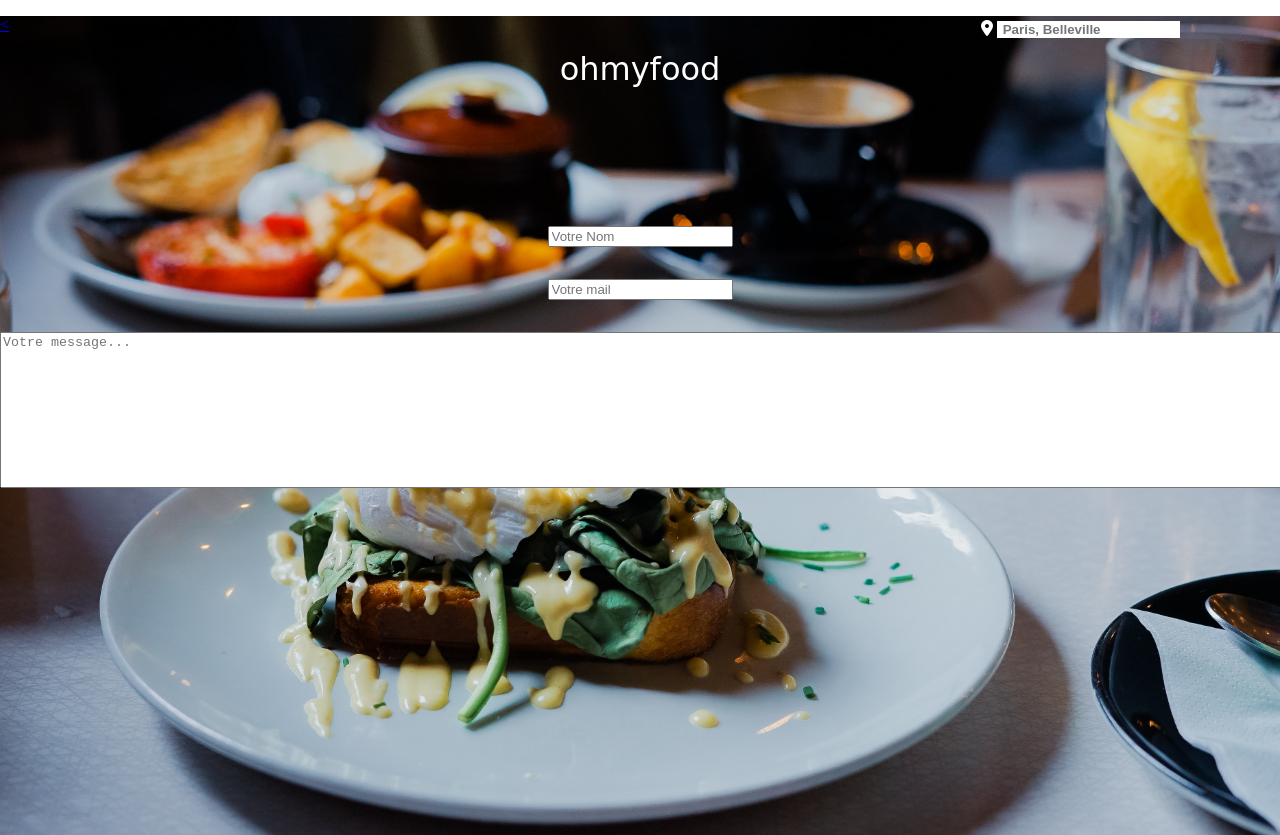
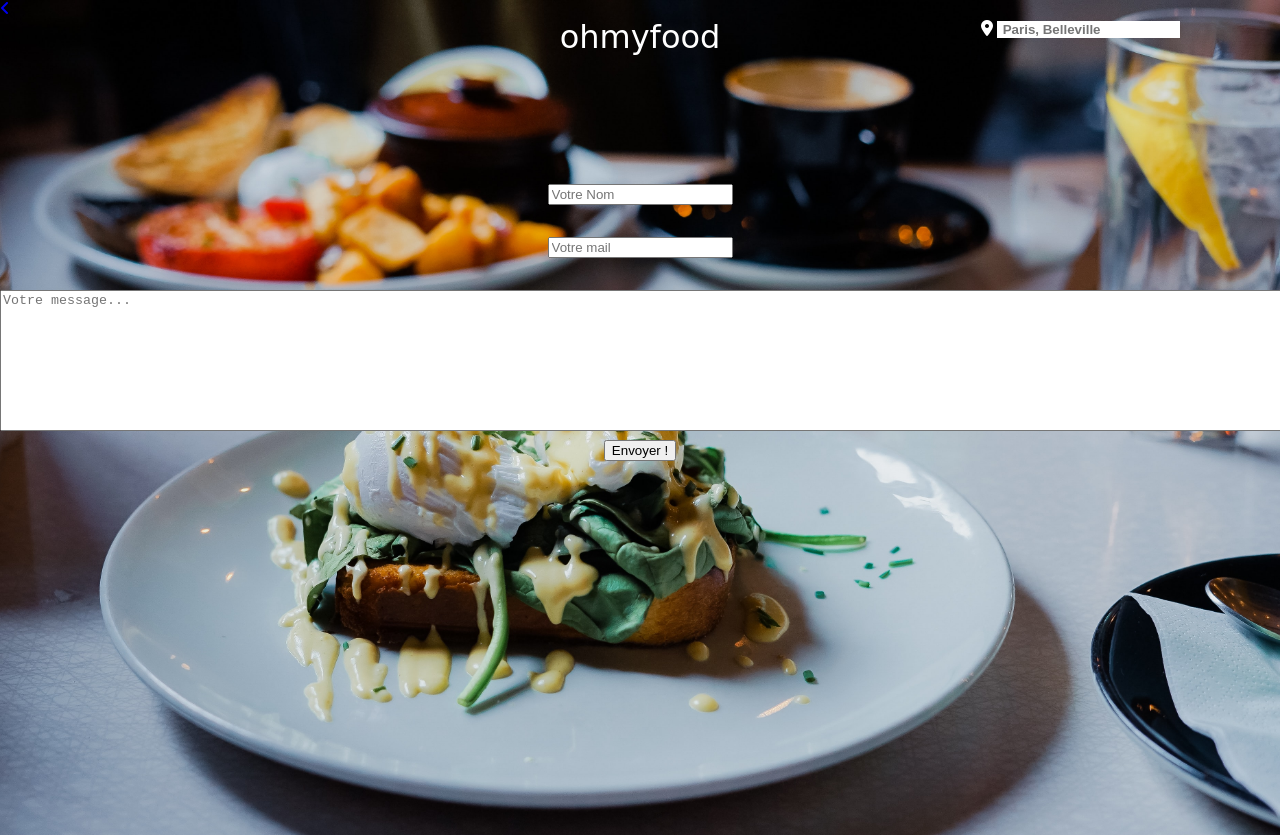
Before and after one commit to BastienLeroy/Projet-3-ohmyfood, a plain HTML site: page Pages/formContact.html in a window 1280 px wide. Shown: the top 835 px of the page. Drawn offline with Linux system fonts and the light colour scheme; a web font is replaced by a local one.

Commit message:
retouche page contact

```diff
--- a/Pages/formContact.html
+++ b/Pages/formContact.html
@@ -12,8 +12,7 @@
 <body>
     <div class="container">
         <header>
-            <!--<img src="../Assets/images/restaurants/stil-u2Lp8tXIcjw-unsplash.jpg" alt="img resto"  class="headerimg">-->
-            <a href="index.html"><p><</p></a>
+            <a href="index.html"><i class="fas fa-angle-left"></i></a>
             <div class="headerLogo">ohmyfood</div>
             <div class="headerLocation">
                 <i class="fas fa-map-marker-alt"></i>
@@ -33,8 +32,13 @@
                 </div>
                 <div class="formContactMsg">
                     <label for="msg"></label>
-                    <textarea placeholder="Votre message..." rows="10" cols="161" id="msg" name="user_message"></textarea>
+                    <textarea placeholder="Votre message..." rows="9" cols="161" id="msg" name="user_message"></textarea>
                 </div>
+                <a href="#">
+                    <button class="btnSubmit">
+                        Envoyer !
+                    </button>
+                </a>
             </div>
         </main>
     </div>
```
Also changed, not shown: Pages/mentions.html (+1 -1 lines).
